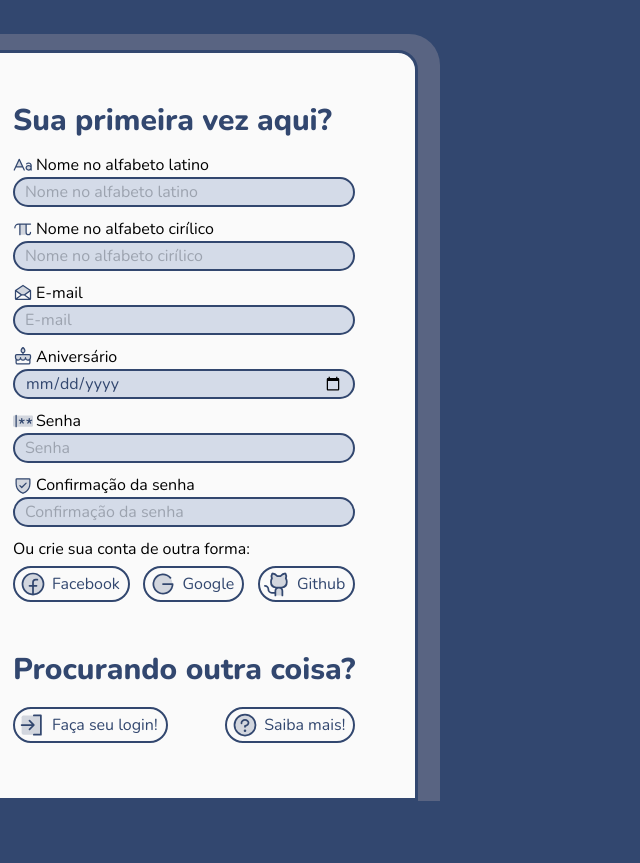
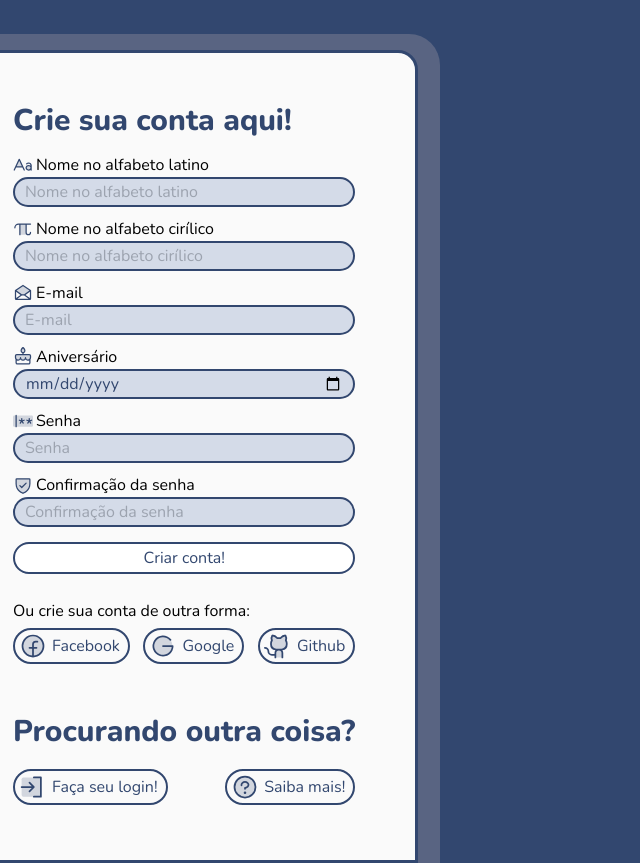
Before and after one commit to andrezzasouza/Cartochkigram, a Next.js app: page /signup in a window 1280 px wide. Shown: the whole page, without its empty margins (0-640 px from the left). Before the commit the page ends 801 px from the top, so only its background shows below. Built offline with nearby package versions, Linux system fonts and the light colour scheme.

Commit message:
feat: add link to login and signup form and make adjustments to both

```diff
--- a/src/components/FormButton/FormButton.tsx
+++ b/src/components/FormButton/FormButton.tsx
@@ -1,11 +1,8 @@
+import { PropsWithChildren } from "react";
 import styled from "styled-components";
 
-interface IFormButton {
-  contents: string;
-}
-
-export default function FormButton({ contents }: IFormButton) {
-  return <StyledButton type="submit">{contents}</StyledButton>;
+export default function FormButton({ children }: PropsWithChildren) {
+  return <StyledButton type="submit">{children}</StyledButton>;
 }
 
 const StyledButton = styled.button`
--- a/src/components/LogInForm/LogInForm.tsx
+++ b/src/components/LogInForm/LogInForm.tsx
@@ -1,8 +1,14 @@
 import styled from "styled-components";
-import { EnvelopeOpen, Password, NotePencil, Question } from "@phosphor-icons/react";
+import {
+  EnvelopeOpen,
+  Password,
+  NotePencil,
+  Question,
+} from "@phosphor-icons/react";
 import AlternativeEntry from "../AlternativeEntry/AlternativeEntry";
 import MoreInfo from "../MoreInfo/MoreInfo";
 import InputContainer from "../InputContainer/InputContainer";
+import Link from "next/link";
 
 const EntryHeader = styled.h2`
   font-size: 30px;
@@ -41,17 +47,17 @@ const inputFields = [
   },
 ];
 
-
-
 export default function LogInForm() {
   const itemsArray = [
     {
       element: <NotePencil size={28} weight="duotone" />,
       description: "Crie sua conta!",
+      address: "/signup"
     },
     {
       element: <Question size={28} weight="duotone" />,
       description: "Saiba mais!",
+      address: "/"
     },
   ];
 
@@ -59,6 +65,7 @@ export default function LogInForm() {
     <>
       <EntryHeader>Добро пожаловать!</EntryHeader>
       <h3>Faça o login com seu e-mail e senha:</h3>
+      <form onSubmit={() => console.log("signup")}>
         {inputFields.map((field, index) => (
           <InputContainer
             key={`login-input-${index}`}
@@ -67,7 +74,8 @@ export default function LogInForm() {
             type={field.type}
           />
         ))}
-      <FormButton type="submit">Entrar!</FormButton>
+        <FormButton>Entrar!</FormButton>
+      </form>
       <p>Esqueceu sua senha?</p>
       <AlternativeEntry
         alternativeHeading={"Ou faça seu login de outra forma:"}
--- a/src/components/MoreInfo/MoreInfo.tsx
+++ b/src/components/MoreInfo/MoreInfo.tsx
@@ -1,23 +1,27 @@
 import { JSX } from "react";
 import styled from "styled-components";
 import LogoButton from "../LogoButton/LogoButton";
+import Link from "next/link";
 
 interface IItemsObject {
-  element: JSX.Element,
-  description: string
+  element: JSX.Element;
+  description: string;
+  address: string;
 }
 
 interface IItemsArray {
-  itemsArray: IItemsObject[]
+  itemsArray: IItemsObject[];
 }
 export default function MoreInfo({ itemsArray }: IItemsArray) {
   return (
     <AlternativeLogin>
       {itemsArray.map((item, index) => (
-        <LogoButton key={`logo-button-${index}`}>
-          {item.element}
-          {item.description}
-        </LogoButton>
+        <Link href={item.address} key={`logo-button-${index}`}>
+          <LogoButton>
+            {item.element}
+            {item.description}
+          </LogoButton>
+        </Link>
       ))}
     </AlternativeLogin>
   );
--- a/src/components/SignUpForm/SignUpForm.tsx
+++ b/src/components/SignUpForm/SignUpForm.tsx
@@ -12,6 +12,7 @@ import {
   SignIn,
   Question,
 } from "@phosphor-icons/react";
+import FormButton from "../FormButton/FormButton";
 
 export default function SignUpForm() {
   const inputFields = [
@@ -51,16 +52,18 @@ export default function SignUpForm() {
     {
       element: <SignIn size={28} weight="duotone" />,
       description: "Faça seu login!",
+      address: "/login",
     },
     {
       element: <Question size={28} weight="duotone" />,
       description: "Saiba mais!",
+      address: "/",
     },
   ];
 
   return (
     <>
-      <EntryHeader>Sua primeira vez aqui?</EntryHeader>
+      <EntryHeader>Crie sua conta aqui!</EntryHeader>
       <form onSubmit={() => console.log("signup")}>
         {inputFields.map((field, index) => (
           <InputContainer
@@ -70,6 +73,7 @@ export default function SignUpForm() {
             type={field.type}
           />
         ))}
+        <FormButton>Criar conta!</FormButton>
       </form>
       <AlternativeEntry
         alternativeHeading={"Ou crie sua conta de outra forma:"}
```
Lines whose indentation alone changed are shown as unchanged.
